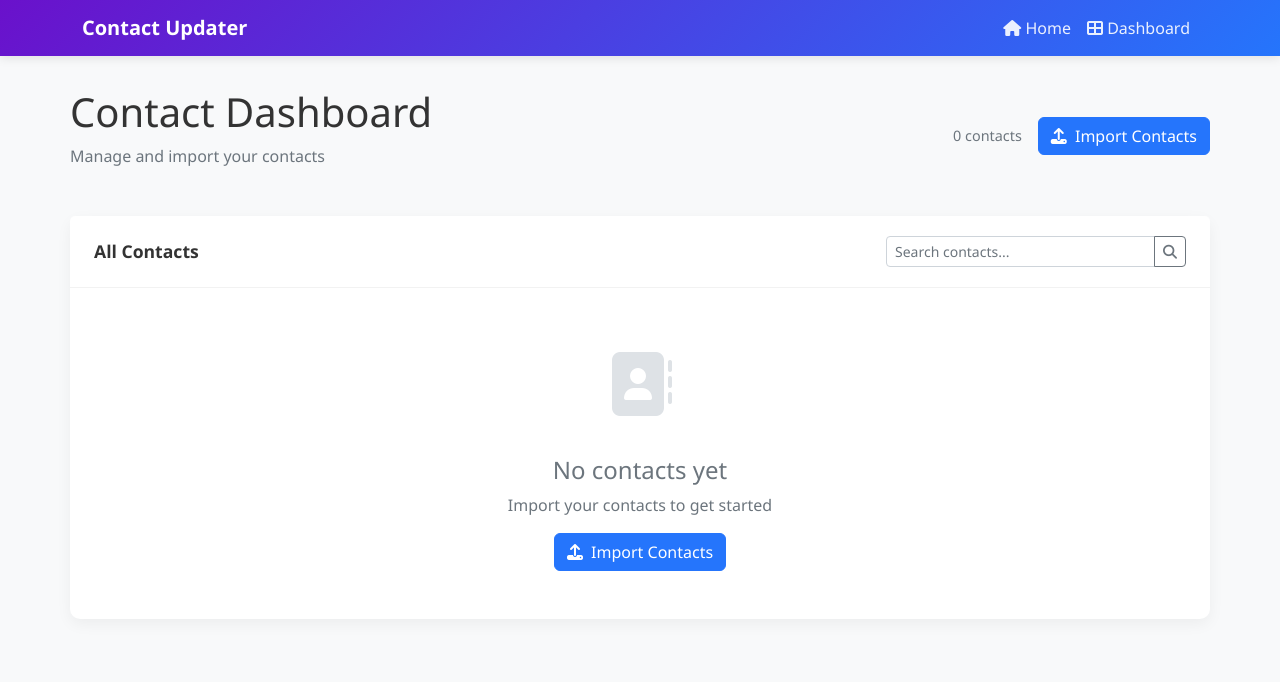
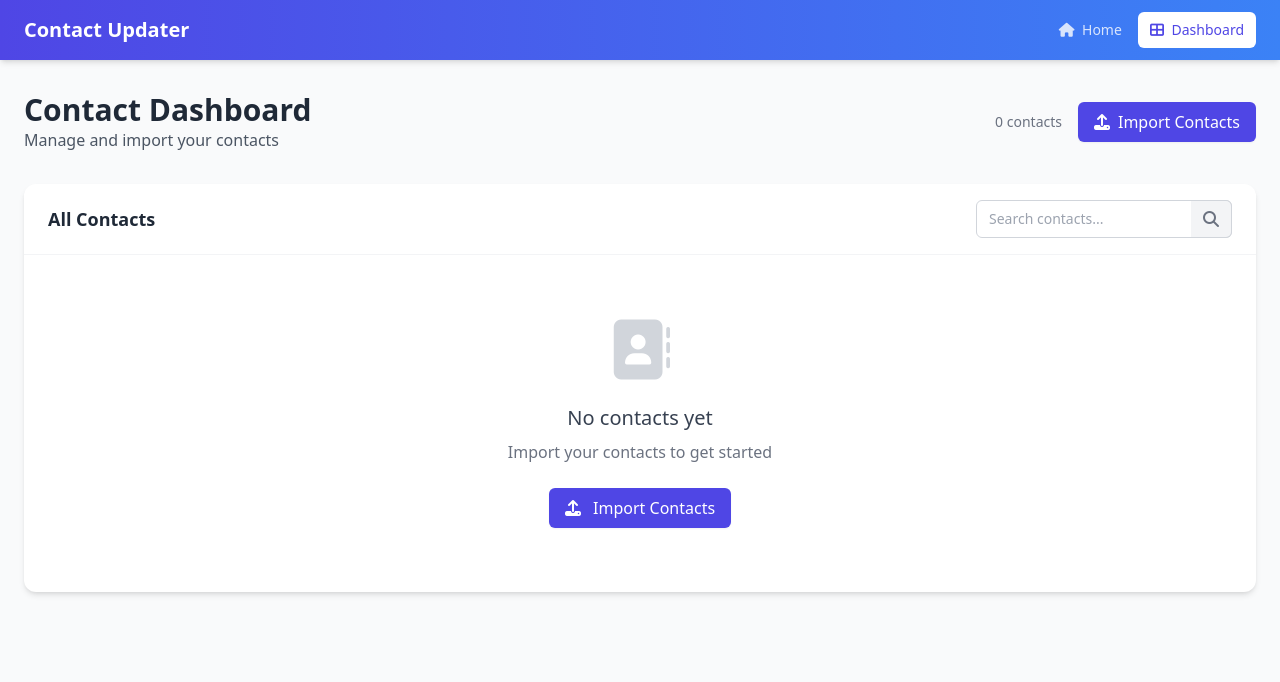
Before and after one commit to ezl/contact_updater, a Flask app: page /dashboard in a window 1280 px wide. Shown: the top 682 px of the page. Run offline with Flask 3, Linux system fonts and the light colour scheme; some libraries are stand-ins or nearby versions.

Commit message:
Create base, dashboard, and index templates.

```diff
--- a/app.py
+++ b/app.py
@@ -1,20 +1,36 @@
-from flask import Flask, render_template, send_from_directory
+from flask import Flask, render_template, send_from_directory, request, flash, redirect, url_for
 
 app = Flask(__name__)
+app.config['SECRET_KEY'] = 'your_secret_key_here'  # Required for flashing messages
 
 @app.route('/')
 def index():
     return render_template('index.html')
 
-@app.route('/dashboard')
+@app.route('/dashboard', methods=['GET', 'POST'])
 def dashboard():
-    # This is just a placeholder - we'll implement backend functionality later
-    contacts = []  # Empty list for now
-    return render_template('dashboard.html', contacts=contacts)
+    success_message = None
+    contacts = []  # Empty list for now, will be populated when we implement the backend
+
+    if request.method == 'POST':
+        # This is a placeholder for when we implement the backend
+        # We'll add a success message to demonstrate how it would work
+        success_message = "CSV Upload feature will be implemented in the backend phase."
+
+    return render_template('dashboard.html',
+                          contacts=contacts,
+                          success_message=success_message)
 
 @app.route('/download/sample_csv')
 def download_sample():
     return send_from_directory('static', 'sample_contacts.csv')
 
+# Custom filter for formatting dates in templates
+@app.template_filter('date')
+def format_date(value):
+    if value:
+        return value.strftime('%Y-%m-%d')
+    return ''
+
 if __name__ == '__main__':
     app.run(debug=True)
--- /dev/null
+++ b/templates/base.html
@@ -0,0 +1,66 @@
+<!DOCTYPE html>
+<html lang="en">
+<head>
+    <meta charset="UTF-8">
+    <meta name="viewport" content="width=device-width, initial-scale=1.0">
+    <title>{% block title %}Contact Updater{% endblock %}</title>
+    <!-- Tailwind CSS via CDN -->
+    <script src="https://cdn.tailwindcss.com"></script>
+    <!-- Font Awesome for icons -->
+    <link rel="stylesheet" href="https://cdnjs.cloudflare.com/ajax/libs/font-awesome/6.4.0/css/all.min.css">
+    <style>
+        {% block styles %}
+        /* Shared styles across pages */
+        {% endblock %}
+    </style>
+</head>
+<body class="font-sans bg-gray-50 text-gray-800">
+    <!-- Navigation -->
+    <nav class="bg-gradient-to-r from-indigo-600 to-blue-500 shadow-md">
+        <div class="container mx-auto px-6 py-3">
+            <div class="flex items-center justify-between">
+                <a class="text-white font-bold text-xl" href="/">Contact Updater</a>
+                <div class="hidden md:flex items-center space-x-1">
+                    <a href="/" class="text-white {% if request.path == '/' %}bg-indigo-700{% else %}opacity-80 hover:opacity-100{% endif %} px-3 py-2 rounded-md text-sm font-medium">
+                        <i class="fas fa-home mr-1"></i> Home
+                    </a>
+                    <a href="/dashboard" class="{% if request.path == '/dashboard' %}bg-white text-indigo-600{% else %}text-white opacity-80 hover:opacity-100{% endif %} px-3 py-2 rounded-md text-sm font-medium">
+                        <i class="fas fa-th-large mr-1"></i> Dashboard
+                    </a>
+                </div>
+                <!-- Mobile menu button -->
+                <div class="md:hidden flex items-center">
+                    <button class="mobile-menu-button focus:outline-none text-white">
+                        <svg class="h-6 w-6" xmlns="http://www.w3.org/2000/svg" fill="none" viewBox="0 0 24 24" stroke="currentColor">
+                            <path stroke-linecap="round" stroke-linejoin="round" stroke-width="2" d="M4 6h16M4 12h16M4 18h16" />
+                        </svg>
+                    </button>
+                </div>
+            </div>
+            <!-- Mobile menu, hidden by default -->
+            <div class="hidden md:hidden mobile-menu mt-2 py-2">
+                <a href="/" class="block text-white {% if request.path == '/' %}bg-indigo-700{% else %}opacity-80 hover:opacity-100{% endif %} px-3 py-2 rounded-md text-base font-medium">
+                    <i class="fas fa-home mr-1"></i> Home
+                </a>
+                <a href="/dashboard" class="block text-white {% if request.path == '/dashboard' %}bg-indigo-700{% else %}opacity-80 hover:opacity-100{% endif %} px-3 py-2 rounded-md text-base font-medium">
+                    <i class="fas fa-th-large mr-1"></i> Dashboard
+                </a>
+            </div>
+        </div>
+    </nav>
+
+    <!-- Main Content -->
+    {% block content %}{% endblock %}
+
+    <!-- Shared Scripts -->
+    <script>
+        // Mobile menu toggle
+        document.querySelector('.mobile-menu-button').addEventListener('click', function() {
+            document.querySelector('.mobile-menu').classList.toggle('hidden');
+        });
+    </script>
+
+    <!-- Page Specific Scripts -->
+    {% block scripts %}{% endblock %}
+</body>
+</html>
--- a/templates/dashboard.html
+++ b/templates/dashboard.html
@@ -1,242 +1,166 @@
-<!DOCTYPE html>
-<html lang="en">
-<head>
-    <meta charset="UTF-8">
-    <meta name="viewport" content="width=device-width, initial-scale=1.0">
-    <title>Contact Dashboard</title>
-    <link href="https://cdn.jsdelivr.net/npm/bootstrap@5.2.3/dist/css/bootstrap.min.css" rel="stylesheet">
-    <link rel="stylesheet" href="https://cdnjs.cloudflare.com/ajax/libs/font-awesome/6.4.0/css/all.min.css">
-    <style>
-        body {
-            font-family: 'Segoe UI', Tahoma, Geneva, Verdana, sans-serif;
-            background-color: #f8f9fa;
-            color: #333;
+{% extends "base.html" %}
+
+{% block title %}Contact Updater - Dashboard{% endblock %}
+
+{% block styles %}
+.dropzone-border {
+    @apply border-2 border-dashed border-gray-300;
 }
-        .navbar {
-            background-color: #6a11cb;
-            background-image: linear-gradient(135deg, #6a11cb 0%, #2575fc 100%);
-            box-shadow: 0 2px 10px rgba(0, 0, 0, 0.1);
+.dropzone-active {
+    @apply border-indigo-500 bg-indigo-50;
 }
-        .navbar-brand {
-            font-weight: 700;
-            color: white !important;
-        }
-        .navbar-nav .nav-link {
-            color: rgba(255, 255, 255, 0.9) !important;
-        }
-        .main-content {
-            padding: 2rem 0;
-        }
-        .dashboard-header {
-            margin-bottom: 2rem;
-        }
-        .card {
-            border: none;
-            border-radius: 10px;
-            box-shadow: 0 5px 15px rgba(0, 0, 0, 0.05);
-            margin-bottom: 2rem;
-        }
-        .card-header {
-            background-color: white;
-            border-bottom: 1px solid rgba(0, 0, 0, 0.05);
-            padding: 1.25rem 1.5rem;
-            font-weight: 600;
-            font-size: 1.1rem;
-        }
-        .upload-box {
-            padding: 2rem;
-            border: 2px dashed #dee2e6;
-            border-radius: 8px;
-            text-align: center;
-            cursor: pointer;
-            transition: all 0.3s;
-            margin-bottom: 1.5rem;
-        }
-        .upload-box:hover, .upload-box.dragover {
-            border-color: #6a11cb;
-            background-color: rgba(106, 17, 203, 0.05);
-        }
-        .upload-icon {
-            font-size: 3rem;
-            color: #6a11cb;
-            margin-bottom: 1rem;
-        }
-        .table {
-            margin-bottom: 0;
-        }
-        .table th {
-            border-top: none;
-            font-weight: 600;
-            color: #495057;
-        }
-        .btn-primary {
-            background-color: #2575fc;
-            border-color: #2575fc;
-        }
-        .btn-primary:hover {
-            background-color: #1a68e0;
-            border-color: #1a68e0;
-        }
-        .form-control:focus {
-            border-color: #2575fc;
-            box-shadow: 0 0 0 0.2rem rgba(37, 117, 252, 0.25);
-        }
-        .contact-count {
-            font-size: 0.9rem;
-            color: #6c757d;
-        }
-        .sample-text {
-            font-size: 0.85rem;
-            color: #6c757d;
-        }
-        .sample-link {
-            color: #2575fc;
-            text-decoration: none;
-        }
-        .sample-link:hover {
-            text-decoration: underline;
-        }
-        .alert {
-            border-radius: 8px;
-        }
-        .empty-state {
-            padding: 3rem;
-            text-align: center;
-            color: #6c757d;
-        }
-        .empty-icon {
-            font-size: 4rem;
-            margin-bottom: 1.5rem;
-            color: #dee2e6;
-        }
-    </style>
-</head>
-<body>
-    <!-- Navigation -->
-    <nav class="navbar navbar-expand-lg navbar-dark">
-        <div class="container">
-            <a class="navbar-brand" href="/">Contact Updater</a>
-            <button class="navbar-toggler" type="button" data-bs-toggle="collapse" data-bs-target="#navbarNav">
-                <span class="navbar-toggler-icon"></span>
-            </button>
-            <div class="collapse navbar-collapse" id="navbarNav">
-                <ul class="navbar-nav ms-auto">
-                    <li class="nav-item">
-                        <a class="nav-link" href="/"><i class="fas fa-home"></i> Home</a>
-                    </li>
-                    <li class="nav-item">
-                        <a class="nav-link active" href="/dashboard"><i class="fas fa-th-large"></i> Dashboard</a>
-                    </li>
-                </ul>
+{% endblock %}
+
+{% block content %}
+<div class="container mx-auto px-6 py-8">
+    <div class="flex flex-col md:flex-row justify-between items-start md:items-center mb-8">
+        <div class="mb-4 md:mb-0">
+            <h1 class="text-3xl font-bold text-gray-800">Contact Dashboard</h1>
+            <p class="text-gray-600">Manage and import your contacts</p>
         </div>
-        </div>
-    </nav>
-
-    <!-- Main Content -->
-    <div class="container main-content">
-        <div class="row dashboard-header">
-            <div class="col-md-6">
-                <h1>Contact Dashboard</h1>
-                <p class="text-muted">Manage and import your contacts</p>
-            </div>
-            <div class="col-md-6 text-md-end d-flex align-items-center justify-content-md-end">
-                <span class="contact-count me-3">0 contacts</span>
-                <button class="btn btn-primary" type="button" data-bs-toggle="modal" data-bs-target="#uploadModal">
-                    <i class="fas fa-upload me-1"></i> Import Contacts
+        <div class="flex items-center">
+            <span class="text-sm text-gray-500 mr-4">{{ contacts|length if contacts else 0 }} contacts</span>
+            <button id="openModal" class="bg-indigo-600 hover:bg-indigo-700 text-white px-4 py-2 rounded-md shadow-sm transition duration-150 flex items-center">
+                <i class="fas fa-upload mr-2"></i> Import Contacts
             </button>
         </div>
     </div>
 
     <!-- Alerts for feedback -->
-        <!-- These would be conditionally shown when backend is implemented -->
-        <div class="d-none alert alert-success alert-dismissible fade show" role="alert">
-            <i class="fas fa-check-circle me-2"></i> Contacts imported successfully!
-            <button type="button" class="btn-close" data-bs-dismiss="alert"></button>
+    {% if success_message %}
+    <div class="bg-green-100 border-l-4 border-green-500 text-green-700 p-4 mb-6 rounded-md" role="alert">
+        <div class="flex items-center">
+            <i class="fas fa-check-circle mr-2"></i>
+            <span>{{ success_message }}</span>
         </div>
+    </div>
+    {% endif %}
 
     <!-- Contacts Table Card -->
-        <div class="card">
-            <div class="card-header d-flex justify-content-between align-items-center">
-                <span>All Contacts</span>
-                <div class="input-group" style="max-width: 300px;">
-                    <input type="text" class="form-control form-control-sm" placeholder="Search contacts...">
-                    <button class="btn btn-sm btn-outline-secondary" type="button">
-                        <i class="fas fa-search"></i>
+    <div class="bg-white rounded-xl shadow-md overflow-hidden">
+        <div class="px-6 py-4 border-b border-gray-100 flex justify-between items-center">
+            <h2 class="font-semibold text-lg text-gray-800">All Contacts</h2>
+            <div class="relative max-w-xs">
+                <input type="text" placeholder="Search contacts..." class="py-2 pl-3 pr-10 text-sm border border-gray-300 rounded-md focus:outline-none focus:ring-2 focus:ring-indigo-500 focus:border-indigo-500">
+                <button class="absolute inset-y-0 right-0 px-3 flex items-center bg-gray-100 rounded-r-md border-l-0 border border-gray-300">
+                    <i class="fas fa-search text-gray-500"></i>
                 </button>
             </div>
         </div>
-            <div class="card-body p-0">
+        <div>
+            {% if not contacts %}
             <!-- If no contacts, show empty state -->
-                <div class="empty-state">
-                    <div class="empty-icon">
+            <div class="py-16 px-4 text-center">
+                <div class="text-gray-300 text-6xl mb-6">
                     <i class="fas fa-address-book"></i>
                 </div>
-                    <h4>No contacts yet</h4>
-                    <p>Import your contacts to get started</p>
-                    <button class="btn btn-primary" type="button" data-bs-toggle="modal" data-bs-target="#uploadModal">
-                        <i class="fas fa-upload me-1"></i> Import Contacts
+                <h3 class="text-xl font-medium text-gray-700 mb-2">No contacts yet</h3>
+                <p class="text-gray-500 mb-6">Import your contacts to get started</p>
+                <button id="openModalFromEmpty" class="bg-indigo-600 hover:bg-indigo-700 text-white px-4 py-2 rounded-md shadow-sm transition duration-150">
+                    <i class="fas fa-upload mr-2"></i> Import Contacts
                 </button>
             </div>
-
-                <!-- Table would be shown when contacts exist -->
-                <table class="table table-hover d-none">
-                    <thead>
+            {% else %}
+            <!-- Table to display contacts -->
+            <div class="overflow-x-auto">
+                <table class="min-w-full divide-y divide-gray-200">
+                    <thead class="bg-gray-50">
                         <tr>
-                            <th>Name</th>
-                            <th>Phone Number</th>
-                            <th>Email</th>
-                            <th>Address</th>
-                            <th>Birthday</th>
-                            <th>Notes</th>
-                            <th>Actions</th>
+                            <th scope="col" class="px-6 py-3 text-left text-xs font-medium text-gray-500 uppercase tracking-wider">Name</th>
+                            <th scope="col" class="px-6 py-3 text-left text-xs font-medium text-gray-500 uppercase tracking-wider">Phone Number</th>
+                            <th scope="col" class="px-6 py-3 text-left text-xs font-medium text-gray-500 uppercase tracking-wider">Email</th>
+                            <th scope="col" class="px-6 py-3 text-left text-xs font-medium text-gray-500 uppercase tracking-wider">Address</th>
+                            <th scope="col" class="px-6 py-3 text-left text-xs font-medium text-gray-500 uppercase tracking-wider">Birthday</th>
+                            <th scope="col" class="px-6 py-3 text-left text-xs font-medium text-gray-500 uppercase tracking-wider">Notes</th>
+                            <th scope="col" class="px-6 py-3 text-left text-xs font-medium text-gray-500 uppercase tracking-wider">Actions</th>
                         </tr>
                     </thead>
-                    <tbody>
-                        <!-- This would be populated with actual contacts when backend is implemented -->
+                    <tbody class="bg-white divide-y divide-gray-200">
+                        {% for contact in contacts %}
+                        <tr>
+                            <td class="px-6 py-4 whitespace-nowrap">{{ contact.name }}</td>
+                            <td class="px-6 py-4 whitespace-nowrap">{{ contact.cell_number }}</td>
+                            <td class="px-6 py-4 whitespace-nowrap">{{ contact.email }}</td>
+                            <td class="px-6 py-4 whitespace-nowrap">{{ contact.mailing_address }}</td>
+                            <td class="px-6 py-4 whitespace-nowrap">{{ contact.birthday|date }}</td>
+                            <td class="px-6 py-4 whitespace-nowrap">{{ contact.notes }}</td>
+                            <td class="px-6 py-4 whitespace-nowrap text-sm">
+                                <button class="text-indigo-600 hover:text-indigo-900 mr-2">
+                                    <i class="fas fa-edit"></i>
+                                </button>
+                                <button class="text-red-600 hover:text-red-900">
+                                    <i class="fas fa-trash"></i>
+                                </button>
+                            </td>
+                        </tr>
+                        {% endfor %}
                     </tbody>
                 </table>
+            </div>
+            {% endif %}
         </div>
     </div>
 </div>
 
 <!-- Import Modal -->
-    <div class="modal fade" id="uploadModal" tabindex="-1">
-        <div class="modal-dialog modal-dialog-centered">
-            <div class="modal-content">
-                <div class="modal-header">
-                    <h5 class="modal-title">Import Contacts</h5>
-                    <button type="button" class="btn-close" data-bs-dismiss="modal"></button>
+<div id="uploadModal" class="fixed inset-0 bg-gray-500 bg-opacity-75 flex items-center justify-center z-50 hidden">
+    <div class="bg-white rounded-lg shadow-xl max-w-md w-full mx-4">
+        <div class="px-6 py-4 border-b border-gray-200 flex justify-between items-center">
+            <h3 class="text-lg font-medium text-gray-900">Import Contacts</h3>
+            <button id="closeModal" class="text-gray-400 hover:text-gray-500">
+                <svg class="h-6 w-6" fill="none" stroke="currentColor" viewBox="0 0 24 24" xmlns="http://www.w3.org/2000/svg">
+                    <path stroke-linecap="round" stroke-linejoin="round" stroke-width="2" d="M6 18L18 6M6 6l12 12"></path>
+                </svg>
+            </button>
         </div>
-                <div class="modal-body">
+        <div class="p-6">
             <form action="/dashboard" method="post" enctype="multipart/form-data" id="uploadForm">
-                        <div class="upload-box" id="dropzone">
-                            <div class="upload-icon">
+                <div id="dropzone" class="dropzone-border py-12 px-4 rounded-lg text-center cursor-pointer mb-6 transition-all">
+                    <div class="text-5xl text-indigo-500 mb-4">
                         <i class="fas fa-file-csv"></i>
                     </div>
-                            <h5>Drag & Drop CSV File</h5>
-                            <p class="text-muted">or click to browse files</p>
-                            <input type="file" name="file" id="fileInput" accept=".csv" class="d-none">
-                            <div class="mt-3 selected-file"></div>
+                    <h4 class="text-lg font-medium text-gray-700 mb-2">Drag & Drop CSV File</h4>
+                    <p class="text-gray-500 text-sm">or click to browse files</p>
+                    <input type="file" name="file" id="fileInput" accept=".csv" class="hidden">
+                    <div class="mt-4 selected-file"></div>
                 </div>
-                        <p class="sample-text">
+                <p class="text-sm text-gray-500 mb-6">
                     Make sure your CSV has columns for: name, cell_number, email, mailing_address, birthday, notes
                     <br>
-                            <a href="/download/sample_csv" class="sample-link">Download sample CSV template</a>
+                    <a href="/download/sample_csv" class="text-indigo-600 hover:text-indigo-700">Download sample CSV template</a>
                 </p>
-                        <div class="d-grid gap-2">
-                            <button type="submit" class="btn btn-primary" id="uploadButton" disabled>
-                                <i class="fas fa-upload me-1"></i> Upload Contacts
+                <button type="submit" id="uploadButton" disabled class="w-full py-3 bg-indigo-600 text-white rounded-md shadow-sm disabled:opacity-50 disabled:cursor-not-allowed flex justify-center items-center">
+                    <i class="fas fa-upload mr-2"></i> Upload Contacts
                 </button>
-                        </div>
             </form>
         </div>
     </div>
 </div>
-    </div>
+{% endblock %}
 
-    <script src="https://cdn.jsdelivr.net/npm/bootstrap@5.2.3/dist/js/bootstrap.bundle.min.js"></script>
+{% block scripts %}
 <script>
-        // Client-side JavaScript for the file dropzone
+    // Modal controls
+    document.getElementById('openModal').addEventListener('click', openModal);
+    document.getElementById('openModalFromEmpty')?.addEventListener('click', openModal);
+    document.getElementById('closeModal').addEventListener('click', closeModal);
+
+    function openModal() {
+        document.getElementById('uploadModal').classList.remove('hidden');
+    }
+
+    function closeModal() {
+        document.getElementById('uploadModal').classList.add('hidden');
+    }
+
+    // Close on background click
+    document.getElementById('uploadModal').addEventListener('click', function(e) {
+        if (e.target === this) {
+            closeModal();
+        }
+    });
+
+    // File dropzone
     const dropzone = document.getElementById('dropzone');
     const fileInput = document.getElementById('fileInput');
     const selectedFile = document.querySelector('.selected-file');
@@ -271,11 +195,11 @@
     });
 
     function highlight() {
-            dropzone.classList.add('dragover');
+        dropzone.classList.add('dropzone-active');
     }
 
     function unhighlight() {
-            dropzone.classList.remove('dragover');
+        dropzone.classList.remove('dropzone-active');
     }
 
     dropzone.addEventListener('drop', handleDrop, false);
@@ -290,8 +214,9 @@
     function updateSelectedFile() {
         if (fileInput.files.length > 0) {
             const file = fileInput.files[0];
-                selectedFile.innerHTML = `<div class="alert alert-info mb-0">
-                    <i class="fas fa-file-alt me-2"></i> ${file.name} (${formatFileSize(file.size)})
+            selectedFile.innerHTML = `
+                <div class="bg-blue-50 border border-blue-300 text-blue-800 px-4 py-3 rounded-md flex items-center">
+                    <i class="fas fa-file-alt mr-2"></i> ${file.name} (${formatFileSize(file.size)})
                 </div>`;
             uploadButton.disabled = false;
         } else {
@@ -308,5 +233,4 @@
         return parseFloat((bytes / Math.pow(k, i)).toFixed(2)) + ' ' + sizes[i];
     }
 </script>
-</body>
-</html>
+{% endblock %}
```
Also changed, not shown: templates/index.html (+44 -105 lines). Lines whose indentation alone changed are shown as unchanged.
